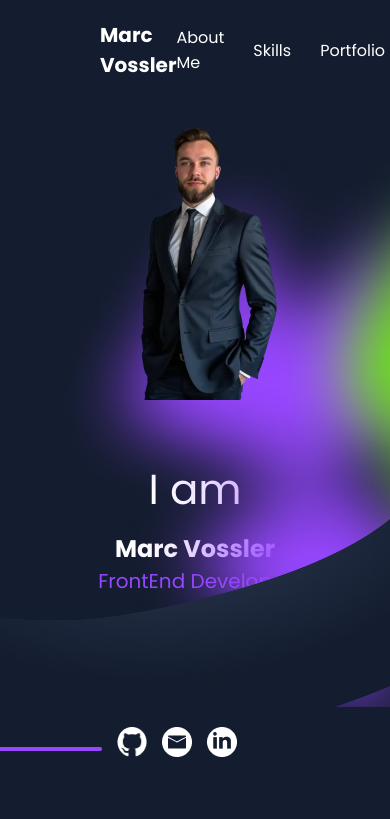
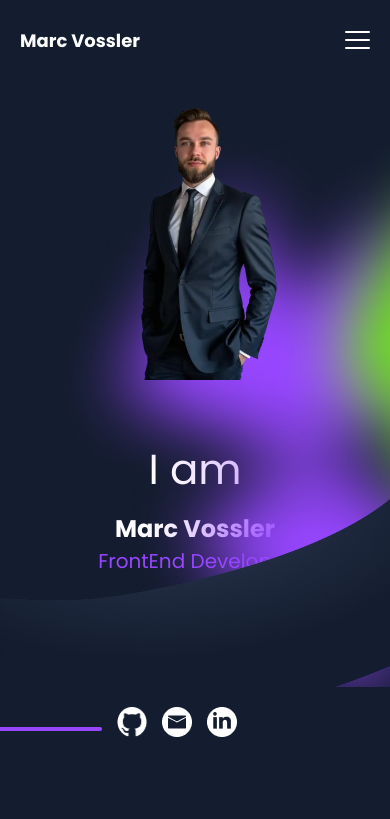
Before and after one commit to DerBlockProgrammer/MeinPortfolio, an Angular app in the folder eigenesPortfolio/: page / in a window 390 px wide. Shown: the top 819 px of the page. Built offline with nearby package versions, Linux system fonts and the light colour scheme.

Commit message:
neuerPCCC

```diff
--- a/eigenesPortfolio/src/app/mainPage/about-me/about-me.component.scss
+++ b/eigenesPortfolio/src/app/mainPage/about-me/about-me.component.scss
@@ -67,7 +67,7 @@
         justify-content: center;
         align-items: center;
         position: relative;
-        z-index: 1; // Bild bleibt sichtbar über dem Hintergrund
+        z-index: 1;
 
         img {
             border: 5px solid #00FF00;
@@ -160,7 +160,7 @@
             justify-content: center;
             align-items: center;
             position: relative;
-            z-index: 1; // Bild bleibt sichtbar über dem Hintergrund
+            z-index: 1;
 
             img {
                 border: 5px solid #00FF00;
--- a/eigenesPortfolio/src/app/mainPage/titel-view-me/titel-view-me.component.scss
+++ b/eigenesPortfolio/src/app/mainPage/titel-view-me/titel-view-me.component.scss
@@ -55,14 +55,14 @@ section {
 
         .iam-and-name {
             display: flex;
-            align-items: flex-start; /* Horizontale Ausrichtung oben */
+            align-items: flex-start;
             height: 200px;
 
             .iam {
-                transform: rotate(-90deg); /* Vertikal drehen */
+                transform: rotate(-90deg);
                 font-size: 35px;
                 color: white;
-                line-height: 1; /* Geringer Zeilenabstand */
+                line-height: 1;
                 margin-top: 49px;
 
                 h2 {
@@ -152,7 +152,7 @@ section {
             img {
                 width: 80%;
                 height: auto;
-                max-height: 300px; /* Maximale Höhe des Bildes */
+                max-height: 300px;
             }
         }
 
@@ -169,18 +169,18 @@ section {
 
                 .iam {
                     transform: none;
-                    font-size: 28px; /* Kleinere Schriftgröße */
+                    font-size: 28px;
                     text-align: center;
                     margin-bottom: 10px;
                 }
 
                 .name .all {
                     .green {
-                        font-size: 24px; /* Angepasste Schriftgröße */
+                        font-size: 24px;
                     }
 
                     .lila {
-                        font-size: 20px; /* Angepasste Schriftgröße */
+                        font-size: 20px;
                     }
                 }
             }
--- a/eigenesPortfolio/src/app/shared/header/header.component.html
+++ b/eigenesPortfolio/src/app/shared/header/header.component.html
@@ -6,6 +6,11 @@
             <a href="#">Skills</a>
             <a href="#">Portfolio</a>
         </div>
+
+        <div class="menu-icon">
+            <div class="line"></div>
+            <div class="line"></div>
+            <div class="line"></div>
+        </div>
     </div>
-
 </header>
--- a/eigenesPortfolio/src/app/shared/header/header.component.scss
+++ b/eigenesPortfolio/src/app/shared/header/header.component.scss
@@ -1,40 +1,83 @@
 header {
     display: flex;
     background-color: #141D2F;
-    display: flex;
-        justify-content: center;
-        align-items: center;
-        height: 100px;
+    justify-content: center;
+    align-items: center;
+    height: 100px;
 
-
-
-    >#over {
+    #over {
         display: flex;
         justify-content: space-between;
         align-items: center;
-        flex-direction: row;
         width: calc(100% - 200px);
 
-
-        >h1 {
+        h1 {
             font-size: 20px;
             color: white;
         }
 
-        >#navbar {
+        #navbar {
             display: flex;
             justify-content: space-around;
             align-items: center;
             flex-direction: row;
             gap: 29px;
 
-
-
-            >a {
+            a {
                 color: white;
                 text-decoration: none;
             }
         }
+
+        .menu-icon {
+            display: none;
+            flex-direction: column;
+            justify-content: space-between;
+            height: 24px;
+            width: 30px;
+            cursor: pointer;
+
+            .line {
+                height: 3px;
+                width: 100%;
+                background-color: white;
+                border-radius: 3px;
+            }
+        }
     }
+}
 
+
+@media (max-width: 404px) {
+    header {
+        height: 80px;
+
+        #over {
+            width: calc(100% - 40px);
+            justify-content: space-between;
+
+            h1 {
+                font-size: 18px;
+            }
+
+            #navbar {
+                display: none;
+            }
+
+            .menu-icon {
+                display: flex;
+                flex-direction: column;
+                justify-content: space-between;
+                height: 18px;
+                width: 25px;
+
+                .line {
+                    height: 2px;
+                    width: 100%;
+                    background-color: white;
+                    border-radius: 1px;
+                }
+            }
+        }
+    }
 }
--- a/eigenesPortfolio/src/app/shared/header/header.component.ts
+++ b/eigenesPortfolio/src/app/shared/header/header.component.ts
@@ -2,10 +2,13 @@ import { Component } from '@angular/core';
 
 @Component({
   selector: 'app-header',
-  imports: [],
   templateUrl: './header.component.html',
-  styleUrl: './header.component.scss'
+  styleUrls: ['./header.component.scss']
 })
 export class HeaderComponent {
+  menuOpen: boolean = false;
 
+  toggleMenu(): void {
+    this.menuOpen = !this.menuOpen;
+  }
 }
```
Also changed, not shown: eigenesPortfolio/public/background/burgermenu.png (added).
